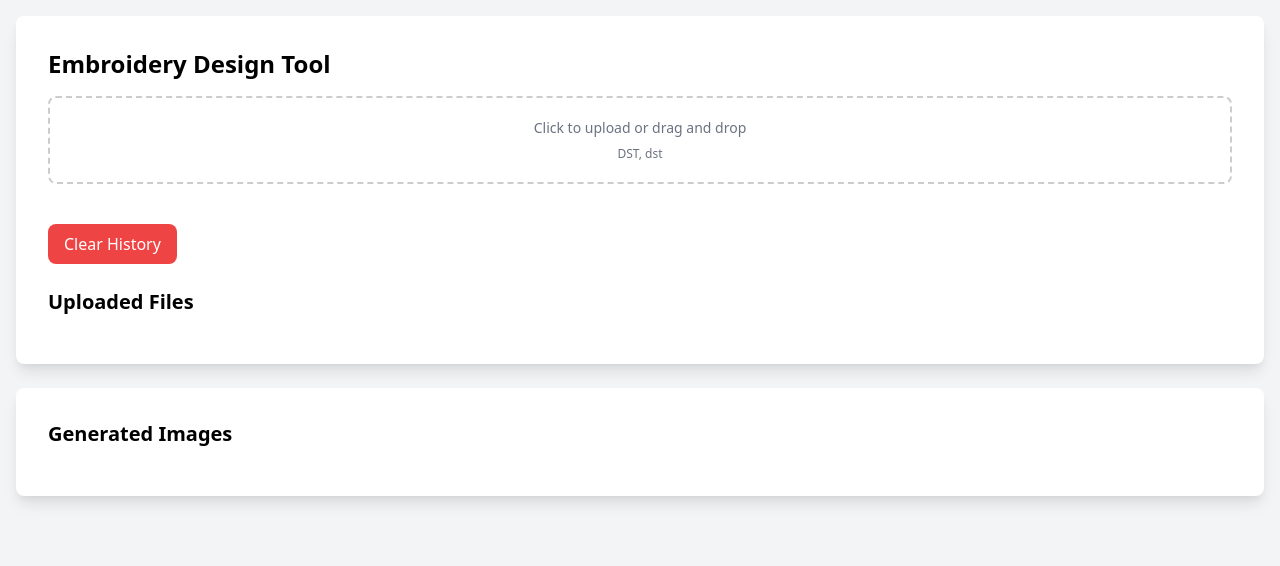
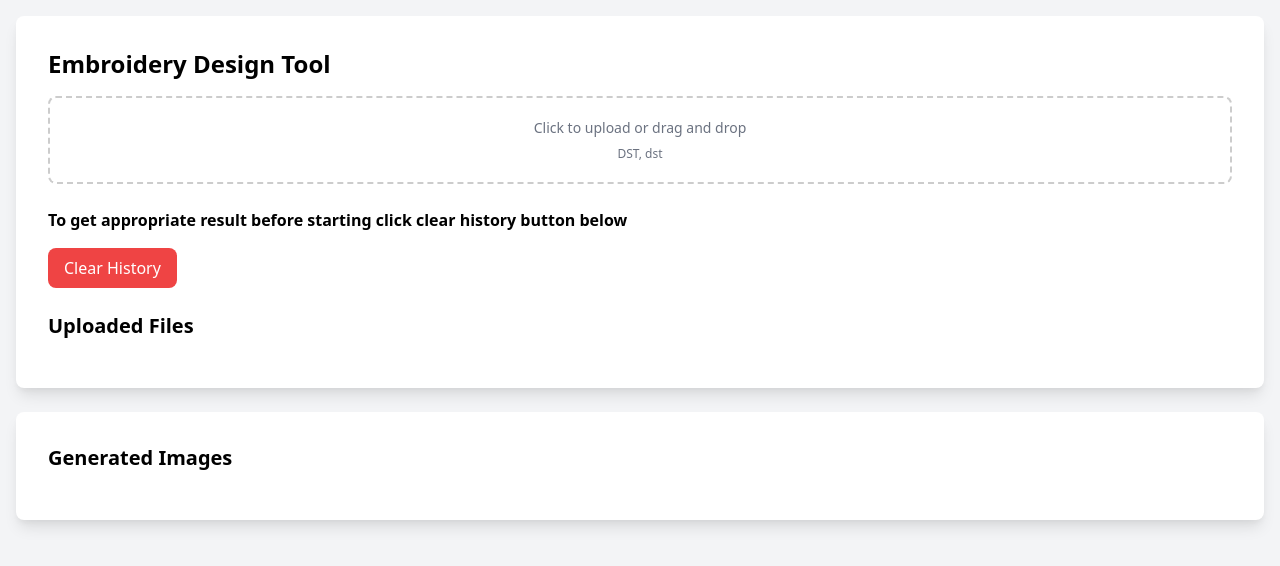
Before and after one commit to mahidhar-25/embroidery_util, a Flask app: page / in a window 1280 px wide. Shown: the top 566 px of the page. Run offline with Flask 3, Linux system fonts and the light colour scheme.

Commit message:
optimized for home usecase

```diff
--- a/app.py
+++ b/app.py
@@ -1,15 +1,13 @@
 import shutil
-from flask import Flask, render_template, request, redirect, flash,url_for,jsonify
+from flask import Flask, render_template, request, jsonify
 import os
 from pyembroidery import read_dst, COLOR_CHANGE
 from PIL import Image, ImageDraw
-import time
 
 app = Flask(__name__)
 app.config['UPLOAD_FOLDER'] = 'static/uploads/'  # Directory for uploaded files
 app.secret_key = 'supersecretkey'
-user_selected_colors = ["#FF5733", "#33FF57","#cf2fd0", "#3357FF", "#FFD700" , "#000000" , "#30D02F" ,"#36C9B3" , "#946B87" ]
-
+user_selected_colors = ["#FF5733", "#33FF57", "#cf2fd0", "#3357FF", "#FFD700", "#000000", "#30D02F", "#36C9B3", "#946B87"]
 
 # Ensure the upload directory exists
 if not os.path.exists(app.config['UPLOAD_FOLDER']):
@@ -30,8 +28,7 @@ def get_stitch_count(dst_file_path):
 
     return stitch_count, estimated_colors
 
-def convert_dst_to_image_color(dst_file_path,colors_count, selected_colors=user_selected_colors, output_format='PNG'):
-    selected_colors = selected_colors[:colors_count]
+def get_color_dst_images(dst_file_path, selected_colors=user_selected_colors, output_format='PNG'):
     design = read_dst(dst_file_path)
 
     # Calculate the design bounds
@@ -63,13 +60,9 @@ def convert_dst_to_image_color(dst_file_path,colors_count, selected_colors=user_
 
     return image
 
-def convert_dst_to_image(dst_file_path, output_format='PNG'):
+def get_black_dst_images(dst_file_path, output_format='PNG'):
     try:
         design = read_dst(dst_file_path)
-        estimated_colors = 1  # Start with one color
-        for stitch in design.stitches:
-            if stitch[2] == COLOR_CHANGE:
-                estimated_colors += 1
 
         # Determine size based on stitch coordinates
         min_x = min([stitch[0] for stitch in design.stitches])
@@ -92,20 +85,13 @@ def convert_dst_to_image(dst_file_path, output_format='PNG'):
                 draw.line((prev_x, prev_y, x, y), fill="black", width=1)
             prev_x, prev_y = x, y
 
-
-
         output_file_path = os.path.splitext(dst_file_path)[0] + '_black.png'
         image.save(output_file_path, output_format.upper())
 
-        # Create output file path with _black.png
-
-        output_file_path_color = os.path.splitext(dst_file_path)[0] + '_color.png'
-        image_color = convert_dst_to_image_color(dst_file_path , estimated_colors)
-        image_color.save(output_file_path_color , output_format.upper())
-        return len(design.stitches), estimated_colors, output_file_path , output_file_path_color
+        return output_file_path
     except Exception as e:
         print(f"Error processing file {dst_file_path}: {e}")
-        return None, None, None
+        return None
 
 @app.route('/')
 def index():
@@ -122,11 +108,11 @@ def upload_file():
     uploaded_files = []
     for file in files:
         if file and allowed_file(file.filename):
-            filename = file.filename # type: ignore
+            filename = file.filename
             file_path = os.path.join(app.config['UPLOAD_FOLDER'], filename)
             file.save(file_path)
 
-            stitch_count, color_count, black_image_path, color_image_path = convert_dst_to_image(file_path)
+            stitch_count, color_count = get_stitch_count(file_path)
 
             if stitch_count is not None:
                 file_data = {
@@ -134,8 +120,6 @@ def upload_file():
                     'stitch_count': stitch_count,
                     'colors': color_count,
                     'hours': round(stitch_count / 20000, 3),
-                    'black_image': black_image_path,
-                    'color_image': color_image_path
                 }
                 uploaded_files.append(file_data)
 
@@ -144,6 +128,41 @@ def upload_file():
     else:
         return jsonify({'error': 'No files uploaded or processing error'}), 400
 
+@app.route('/generate_black_image/<filename>', methods=['GET'])
+def generate_black_image(filename):
+    if allowed_file(filename):
+        filepath = os.path.join(app.config['UPLOAD_FOLDER'], filename)
+
+        if os.path.exists(filepath):
+            output_image_path = get_black_dst_images(filepath)
+
+            if output_image_path:
+                return jsonify({'image_path': f'uploads/{os.path.basename(output_image_path)}'}), 200
+            else:
+                return jsonify({'error': 'Error generating black and white image'}), 500
+        else:
+            return jsonify({'error': 'File not found'}), 404
+    else:
+        return jsonify({'error': f'{filename} is not a valid DST file.'}), 400
+
+@app.route('/generate_color_image/<filename>', methods=['GET'])
+def generate_color_image(filename):
+    if allowed_file(filename):
+        filepath = os.path.join(app.config['UPLOAD_FOLDER'], filename)
+
+        if os.path.exists(filepath):
+            image = get_color_dst_images(filepath)
+
+            if image:
+                output_image_path = os.path.splitext(filepath)[0] + '_color.png'
+                image.save(output_image_path)
+                return jsonify({'image_path': output_image_path}), 200
+            else:
+                return jsonify({'error': 'Error generating color image'}), 500
+        else:
+            return jsonify({'error': 'File not found'}), 404
+    else:
+        return jsonify({'error': f'{filename} is not a valid DST file.'}), 400
 
 @app.route('/clear_history', methods=['POST'])
 def clear_history():
@@ -159,41 +178,9 @@ def clear_history():
                 shutil.rmtree(file_path)
         except Exception as e:
             print(f'Failed to delete {file_path}. Reason: {e}')
-            flash('An error occurred while clearing history.')
-            return redirect(url_for('index'))
+            return jsonify({'error': 'An error occurred while clearing history.'}), 500
 
-    flash('History cleared successfully.')
-    return redirect(url_for('index'))
-
-@app.route('/upload_single', methods=['POST'])
-def upload_single_file():
-    if 'file' not in request.files:
-        return jsonify({'error': 'No file part'})
-
-    file = request.files['file']
-
-    if file and allowed_file(file.filename):
-        filename = file.filename
-        filepath = os.path.join(app.config['UPLOAD_FOLDER'], filename)
-        file.save(filepath)
-
-        stitch_count, estimated_colors, output_image, output_color_image = convert_dst_to_image(filepath)
-
-        if stitch_count is not None:
-            stich_hours = stitch_count / 20000  # type: ignore
-            uploaded_file_info = {
-                'filename': filename,
-                'stitch_count': stitch_count,
-                'colors': estimated_colors,
-                'image': f'uploads/{os.path.basename(output_image)}',
-                "hours": stich_hours,
-                'color_image': f'uploads/{os.path.basename(output_color_image)}'
-            }
-            return jsonify(uploaded_file_info)
-        else:
-            return jsonify({'error': 'Error processing file'})
-    else:
-        return jsonify({'error': f'{file.filename} is not a valid DST file.'})
+    return jsonify({'message': 'History cleared successfully.'}), 200
 
 if __name__ == "__main__":
     app.run(debug=True)
--- a/templates/index.html
+++ b/templates/index.html
@@ -20,13 +20,16 @@
                 border-color: #000;
                 background-color: #f0f0f0;
             }
+            .hidden {
+                display: none;
+            }
         </style>
     </head>
     <body class="bg-gray-100">
         <div class="container mx-auto p-4">
+            <!-- Form with dropzone functionality -->
             <div class="bg-white rounded-lg shadow-lg p-6 sm:p-8 mb-6">
                 <h1 class="text-2xl font-bold mb-4">Embroidery Design Tool</h1>
-                <!-- Form with dropzone functionality -->
                 <form
                     id="upload-form"
                     action="{{ url_for('upload_file') }}"
@@ -48,15 +51,19 @@
                     </div>
                 </form>
 
-                <!-- Clear History Button -->
-                <form action="{{ url_for('clear_history') }}" method="POST">
+                <b
+                    >To get appropriate result before starting click clear
+                    history button below</b
+                >
+                <div>
                     <button
                         type="submit"
                         class="mt-4 bg-red-500 text-white py-2 px-4 rounded-lg"
+                        id="clearHistoryButton"
                     >
                         Clear History
                     </button>
-                </form>
+                </div>
 
                 <div class="mt-6">
                     <h2 class="text-xl font-semibold mb-4">Uploaded Files</h2>
@@ -70,7 +77,10 @@
             <!-- Section to display the generated images side by side -->
             <div class="bg-white rounded-lg shadow-lg p-6 sm:p-8">
                 <h2 class="text-xl font-semibold mb-4">Generated Images</h2>
+                <div id="color_images"></div>
+                <div id="black_images"></div>
                 <div
+                    id="images-container"
                     class="grid grid-cols-1 sm:grid-cols-2 lg:grid-cols-3 gap-4"
                 >
                     <!-- Images will be dynamically populated here -->
@@ -79,12 +89,42 @@
         </div>
 
         <script>
+            // Run clearHistory function when the page loads
+
+            async function clearHistory() {
+                try {
+                    const response = await fetch("/clear_history", {
+                        method: "POST",
+                    });
+
+                    if (response.ok) {
+                        window.location.href = "/";
+                    } else {
+                        const errorData = await response.json();
+                        console.error(
+                            "Error clearing history:",
+                            errorData.error
+                        );
+                    }
+                } catch (error) {
+                    console.error("Error during clear history request:", error);
+                }
+            }
+
+            // Example: Call clearHistory when the button is clicked
+            document
+                .getElementById("clearHistoryButton")
+                .addEventListener("click", clearHistory);
+
             const dropzone = document.getElementById("dropzone");
             const fileInput = document.getElementById("file-input");
             const form = document.getElementById("upload-form");
             const uploadedFilesTable = document.getElementById(
                 "uploaded-files-table"
             );
+            const imagesContainer = document.getElementById("images-container");
+            const viewAllImagesButton =
+                document.getElementById("view-all-images");
 
             dropzone.addEventListener("dragover", (event) => {
                 event.preventDefault();
@@ -98,7 +138,6 @@
             dropzone.addEventListener("drop", (event) => {
                 event.preventDefault();
                 dropzone.classList.remove("dragover");
-
                 const files = event.dataTransfer.files;
                 handleFiles(files);
             });
@@ -130,7 +169,6 @@
                     if (response.ok) {
                         const result = await response.json();
                         addFileToTable(result);
-                        addImagesToPage(result);
                     } else {
                         console.error("Error uploading file:", file.name);
                     }
@@ -148,10 +186,11 @@
                     <thead>
                         <tr>
                             <th class="px-2 py-2">Filename</th>
-                                <th class="pe-2 py-2">Stitch Count</th>
-                                <th class="pe-2 py-2">Color Count</th>
-                                <th class="pe-2 py-2">Hours</th>
+                            <th class="px-2 py-2">Stitch Count</th>
+                            <th class="px-2 py-2">Color Count</th>
+                            <th class="px-2 py-2">Hours</th>
                             <th class="px-2 py-2">Input</th>
+                            <th class="px-2 py-2">Action</th>
                         </tr>
                     </thead>
                     <tbody></tbody>
@@ -163,15 +202,20 @@
 
                 row.innerHTML = `
             <td class="px-2 py-2">${file.filename}</td>
-                <td class="pe-2 py-2 stitch-count">${file.stitch_count}</td>
-                <td class="pe-2 py-2">${file.colors}</td>
-                <td class="pe-2 py-2">${file.hours}</td>
+            <td class="px-2 py-2 stitch-count">${file.stitch_count}</td>
+            <td class="px-2 py-2">${file.colors}</td>
+            <td class="px-2 py-2">${file.hours}</td>
             <td class="px-2 py-2">
                 <input type="number" name="input_${
                     tbody.children.length + 1
                 }" value="1" min="0"
                     class="border border-gray-300 rounded-lg px-2 py-1" style="width: 75px"
                     onchange="calculateTotal()" />
+            </td>
+            <td class="px-2 py-2">
+                <button onclick="loadImage('${
+                    file.filename
+                }')" class="bg-blue-500 text-white py-1 px-2 rounded-lg">View Image</button>
             </td>`;
 
                 tbody.appendChild(row);
@@ -179,8 +223,6 @@
             }
 
             function addImagesToPage(file) {
-                console.log(file);
-                const imageContainer = document.querySelector(".grid");
                 const imageRow = document.createElement("div");
                 imageRow.className = "flex flex-col items-center mb-4";
 
@@ -189,7 +231,7 @@
             ${
                 file.black_image
                     ? `
-                    <div class="w-1/2 pr-2">
+            <div class="w-1/2 pr-2 ${file.filename}">
                 <h3 class="text-lg font-medium mb-2">${file.filename} - Black</h3>
                 <img src="${file.black_image}" alt="Generated Black Image"
                     class="border border-gray-300 rounded-lg shadow-md w-full h-auto object-contain" />
@@ -199,7 +241,7 @@
             ${
                 file.color_image
                     ? `
-                    <div class="w-1/2 pl-2">
+            <div class="w-1/2 pl-2 ${file.filename}">
                 <h3 class="text-lg font-medium mb-2">${file.filename} - Color</h3>
                 <img src="${file.color_image}" alt="Generated Colored Image"
                     class="border border-gray-300 rounded-lg shadow-md w-full h-auto object-contain" />
@@ -209,7 +251,7 @@
         </div>
     `;
 
-                imageContainer.appendChild(imageRow);
+                imagesContainer.appendChild(imageRow);
             }
 
             function calculateTotal() {
@@ -247,11 +289,33 @@
             <h3 class="text-xl font-semibold">Total Stitch Count:</h3>
             <p class="text-lg">${totalStitchCount}</p>
             <h3 class="text-xl font-semibold">Total Hours:</h3>
-                <p class="text-lg">${totalHours.toFixed(3)}</p>
-            `;
+            <p class="text-lg">${totalHours.toFixed(2)}</p>`;
             }
 
-            window.addEventListener("load", calculateTotal);
+            async function loadImage(filename) {
+                try {
+                    // Correct API endpoint to generate the image
+                    const response = await fetch(
+                        `/generate_color_image/${filename}`,
+                        {
+                            method: "GET",
+                        }
+                    );
+
+                    if (response.ok) {
+                        const result = await response.json();
+                        console.log(result);
+                        addImagesToPage({
+                            filename,
+                            color_image: result.image_path,
+                        });
+                    } else {
+                        console.error("Error generating image:", filename);
+                    }
+                } catch (error) {
+                    console.error("Error during image generation:", error);
+                }
+            }
         </script>
     </body>
 </html>
```
Lines whose indentation alone changed are shown as unchanged.
